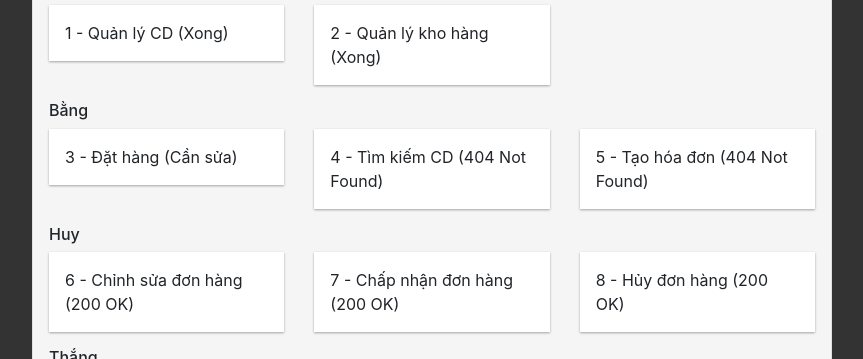
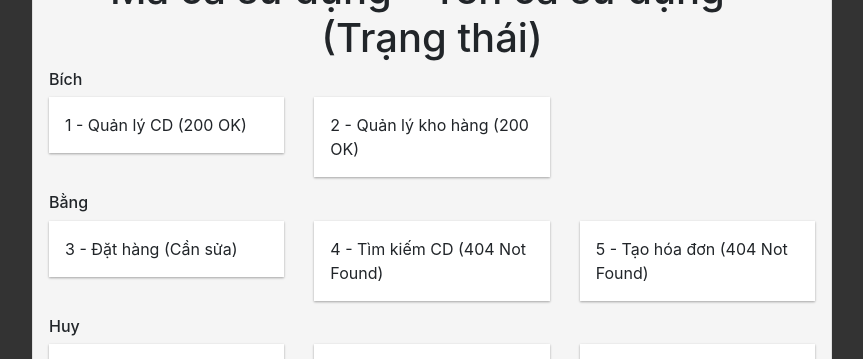
Before and after one commit to moonlight8978/uml_20171, a website: page pages/index.html in a window 1280 px wide. Shown: the part 815-1174 px from the top of the page, without its empty margins (208-1071 px from the left). Drawn offline with nearby package versions, Linux system fonts and the light colour scheme.

Commit message:
fix manage_cd & manage_storage sequence diagram

```diff
--- a/pages/index.html
+++ b/pages/index.html
@@ -28,12 +28,12 @@
       <div class="row">
         <div class="col-4">
           <div class="box">
-            <a href="manage_cd.html">1 - Quản lý CD (Xong)</a>
+            <a href="manage_cd.html">1 - Quản lý CD (200 OK)</a>
           </div>
         </div>
         <div class="col-4">
           <div class="box">
-            <a href="manage_storage.html">2 - Quản lý kho hàng (Xong)</a>
+            <a href="manage_storage.html">2 - Quản lý kho hàng (200 OK)</a>
           </div>
         </div>
       </div>
```
Also changed, not shown: pages/manage_storage.html (+3 -2 lines), assets/index.jpg, assets/manage_cd_sequence.jpg, assets/manage_cd_state.jpg, assets/manage_storage_sequence.jpg, 1 other file.
